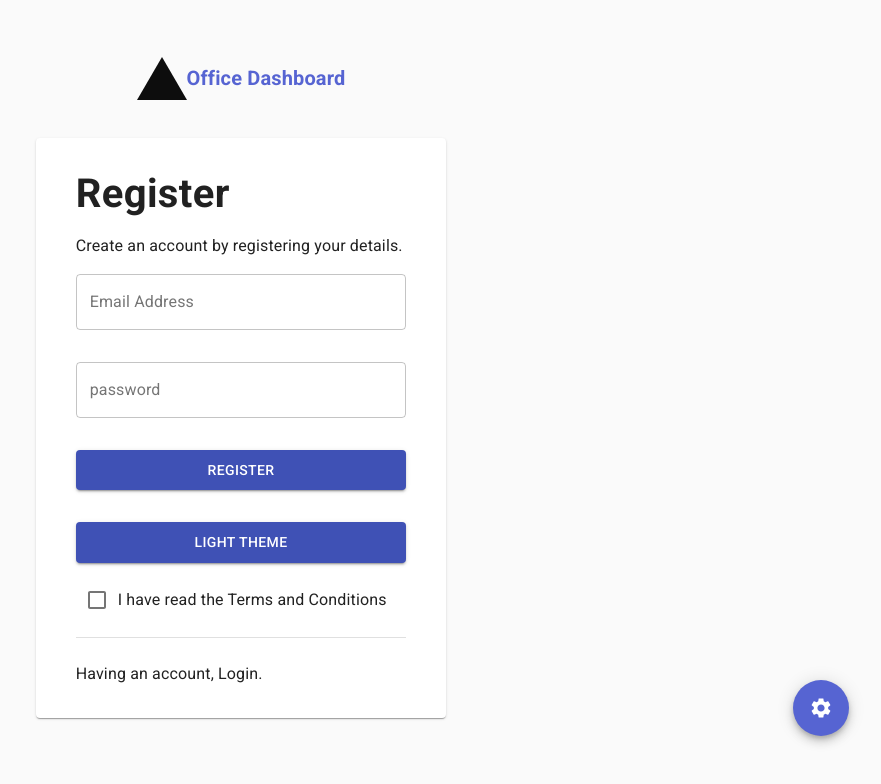
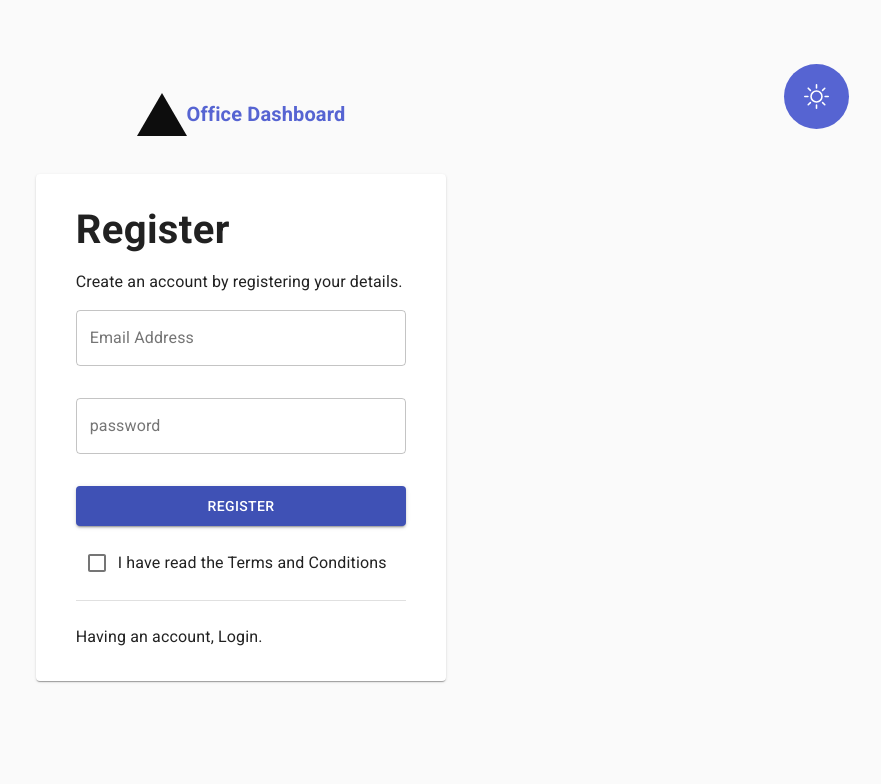
Before and after one commit to BisiDavi/dashboard, a Next.js app: page /auth/register in a window 1280 px wide. Shown: the top 784 px of the page, without its empty margins (399-1280 px from the left). Built offline with nearby package versions, Linux system fonts and the light colour scheme.

Commit message:
layout updated

```diff
--- a/components/Registerform.tsx
+++ b/components/Registerform.tsx
@@ -1,28 +1,16 @@
 import Link from "next/link";
-import { useDispatch } from "react-redux";
 import AuthCard from "@components/AuthCard";
 import TextField from "@material-ui/core/TextField";
 import Button from "@material-ui/core/Button";
 import { Divider, Checkbox, Typography } from "@material-ui/core";
 import { authFormStyles } from "@styles/Authform.style";
-import { toggleThemeAction } from "@store/themeAction";
-
-
-
-
 
 export default function Registerform() {
-  const dispatch = useDispatch();
-
   const recoveryContent = {
     title: "Register",
     text: "Create an account by registering your details.",
   };
   const classes = authFormStyles();
-
-  function themeHandler() {
-    dispatch(toggleThemeAction());
-  }
 
   return (
     <AuthCard content={recoveryContent}>
@@ -45,9 +33,7 @@ export default function Registerform() {
         />
 
         <Button variant="contained">Register</Button>
-        <Button onClick={themeHandler} variant="contained">
-          light theme
-        </Button>
+
         <div className={classes.conditions}>
           <Checkbox />{" "}
           <Typography component="p">
--- /dev/null
+++ b/components/ToggleTheme.tsx
@@ -0,0 +1,28 @@
+import { useDispatch } from "react-redux";
+import { Button, makeStyles } from "@material-ui/core";
+import { BsSun, BsMoon } from "react-icons/bs";
+import { toggleThemeAction } from "@store/themeAction";
+import useTheme from "@hooks/useTheme";
+
+const useStyles = makeStyles({
+  button: {
+    borderRadius: "50%",
+    padding: 20,
+  },
+});
+export default function ToggleTheme() {
+  const dispatch = useDispatch();
+  const { theme } = useTheme();
+
+  const classes = useStyles();
+
+  function themeHandler() {
+    dispatch(toggleThemeAction());
+  }
+
+  return (
+    <Button className={classes.button} onClick={themeHandler}>
+      {theme === "light" ? <BsSun fontSize={25} /> : <BsMoon fontSize={25} />}
+    </Button>
+  );
+}
--- a/hooks/useTheme.tsx
+++ b/hooks/useTheme.tsx
@@ -20,5 +20,5 @@ export default function useTheme() {
     [prefersDarkMode]
   );
 
-  return { appliedTheme };
+  return { theme, appliedTheme };
 }
--- a/layouts/Authlayout.tsx
+++ b/layouts/Authlayout.tsx
@@ -4,7 +4,7 @@ import { Container, Grid } from "@material-ui/core";
 
 import Logo from "@components/Logo";
 import { AuthStyles } from "@styles/Authlayout.style";
-import AuthDrawer from "@components/AuthDrawer";
+import ToggleTheme from "@components/ToggleTheme";
 
 export default function Authlayout({
   children,
@@ -26,8 +26,8 @@ export default function Authlayout({
             </Grid>
           </Grid>
         </Grid>
-        <div className={classes.fab}>
-          <AuthDrawer />
+        <div className={classes.toggleTheme}>
+          <ToggleTheme />
         </div>
       </Container>
     </>
--- a/layouts/Layout.tsx
+++ b/layouts/Layout.tsx
@@ -3,7 +3,7 @@ import { ThemeProvider, CssBaseline } from "@material-ui/core";
 import useTheme from "@hooks/useTheme";
 
 export default function Layout({ children }: PropsWithChildren<{}>) {
-  const { appliedTheme } = useTheme();
+  const {  appliedTheme } = useTheme();
 
   return (
     <ThemeProvider theme={appliedTheme}>
--- a/package.json
+++ b/package.json
@@ -18,6 +18,7 @@
     "nprogress": "^0.2.0",
     "react": "17.0.2",
     "react-dom": "17.0.2",
+    "react-icons": "^4.2.0",
     "react-redux": "^7.2.4",
     "redux": "^4.1.1",
     "redux-devtools-extension": "^2.13.9",
--- a/styles/Authlayout.style.ts
+++ b/styles/Authlayout.style.ts
@@ -27,9 +27,9 @@ export const AuthStyles = makeStyles((theme) => ({
   gridContainer: {
     justifyContent: "center",
   },
-  fab: {
+  toggleTheme: {
     position: "absolute",
-    bottom: theme.spacing(8),
+    top: theme.spacing(8),
     right: theme.spacing(4),
     "& button": {
       backgroundColor: colors.blue,
```
Also changed, not shown: 1 other file (tests, documents, lock files or other folders).
